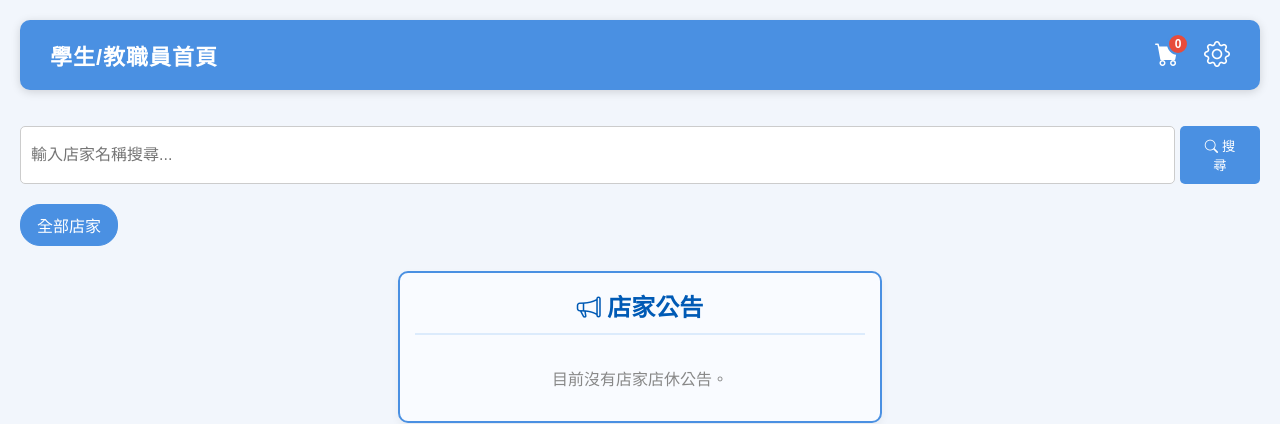
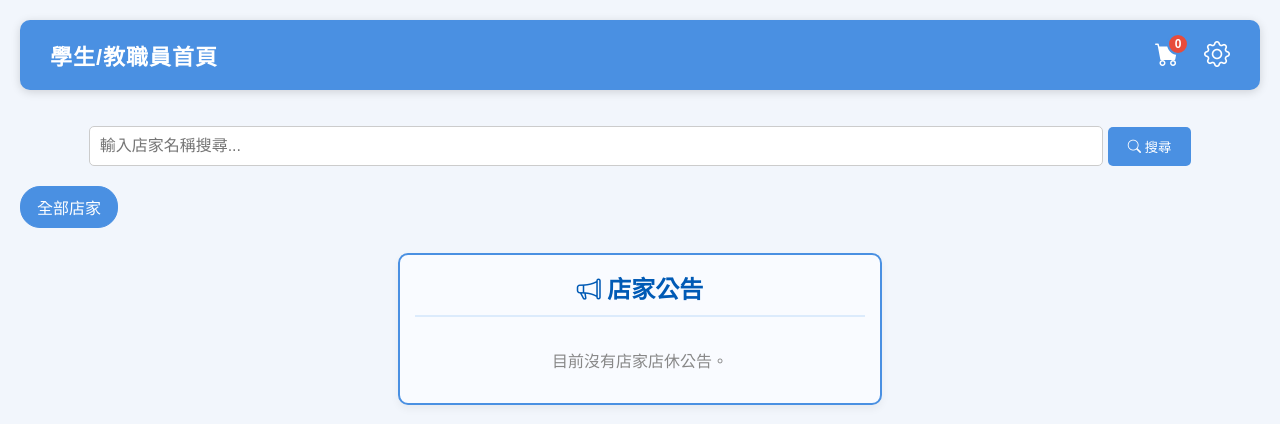
Before and after one commit to wushuhsien/nyust_food, a PHP site: page /student/student_menumanage.php in a window 1280 px wide. Shown: the top 424 px of the page. Run offline with PHP 8.4, Linux system fonts and the light colour scheme; data that the repository does not hold is empty.

Commit message:
管理員店家公告隱藏修改刪除、學生教職員點餐畫面查詢置中

```diff
--- a/admin/store-announcement.php
+++ b/admin/store-announcement.php
@@ -234,8 +234,8 @@ if ($_SERVER['REQUEST_METHOD'] === 'POST' && isset($_POST['delete_id'])) {
             while ($row = $result->fetch_assoc()) {
                 echo '<div class="announcement">';
                 echo '<div class="btn-area">';
-                echo '<button class="edit-btn" onclick="location.href=\'store-update-announcement.php?id=' . $row['announcement_id'] . '\'">修改</button>';
-                echo '<button class="delete-btn" onclick="deleteAnnouncement(' . $row['announcement_id'] . ')">刪除</button>';
+                // echo '<button class="edit-btn" onclick="location.href=\'store-update-announcement.php?id=' . $row['announcement_id'] . '\'">修改</button>';
+                // echo '<button class="delete-btn" onclick="deleteAnnouncement(' . $row['announcement_id'] . ')">刪除</button>';
                 echo '</div>';
                 echo '<p><strong>店家名稱：</strong>' . htmlspecialchars($row['store_name']) . '</p>';
                 echo '<p><strong>主題：</strong>' . htmlspecialchars($row['topic']) . '</p>';
--- a/student/student_menumanage.php
+++ b/student/student_menumanage.php
@@ -135,13 +135,16 @@ $cart_data = isset($_SESSION['cart']) ? $_SESSION['cart'] : [];
         }
 
         .search-bar {
-            flex: 1;
             display: flex;
+            justify-content: center;
+            align-items: center;
             gap: 5px;
+            margin: 0 auto;
+            width: 100%;
         }
 
         .search-bar input {
-            width: 100%;
+            width: 80%;
             padding: 10px;
             border: 1px solid #ccc;
             border-radius: 5px;
```
